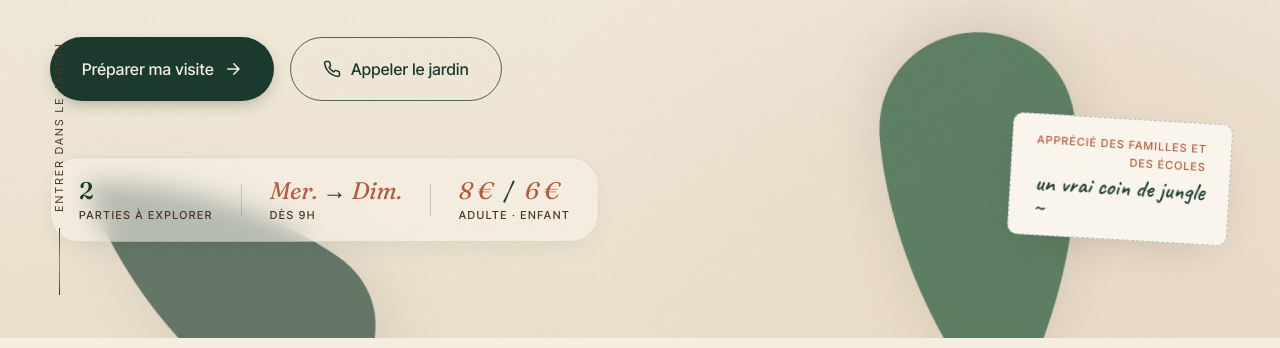
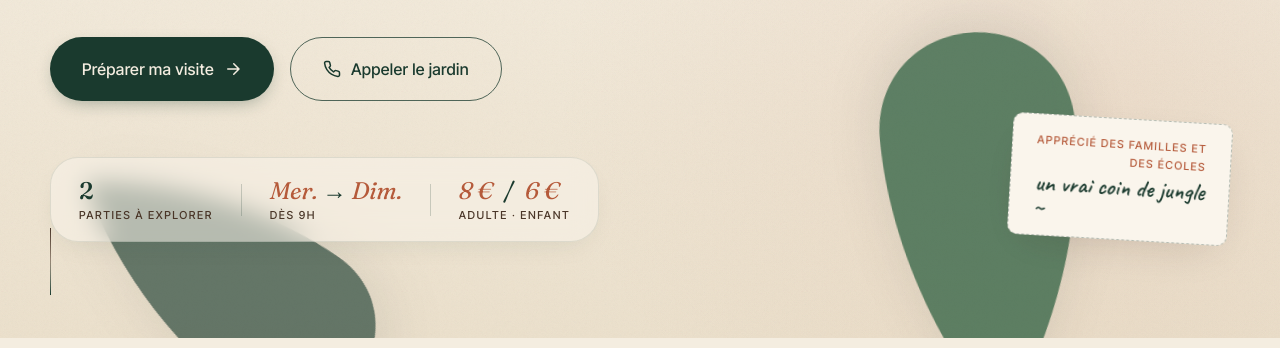
Before and after one commit to davidfontaine461-sys/jungleapat3, a plain HTML site: page index.html in a window 1280 px wide. Shown: the part 802-1150 px from the top of the page. Drawn offline with Linux system fonts and the light colour scheme; files whose address does not match are found by name.

Commit message:
Update index.html

```diff
--- a/index.html
+++ b/index.html
@@ -226,8 +226,7 @@
 
       <!-- Invitation à descendre -->
       <div class="hero-scroll" aria-hidden="true">
-        <span>Entrer dans le jardin</span>
-        <div class="hero-scroll-line"></div>
+      <div class="hero-scroll-line"></div>
       </div>
     </div>
   </section>
```
